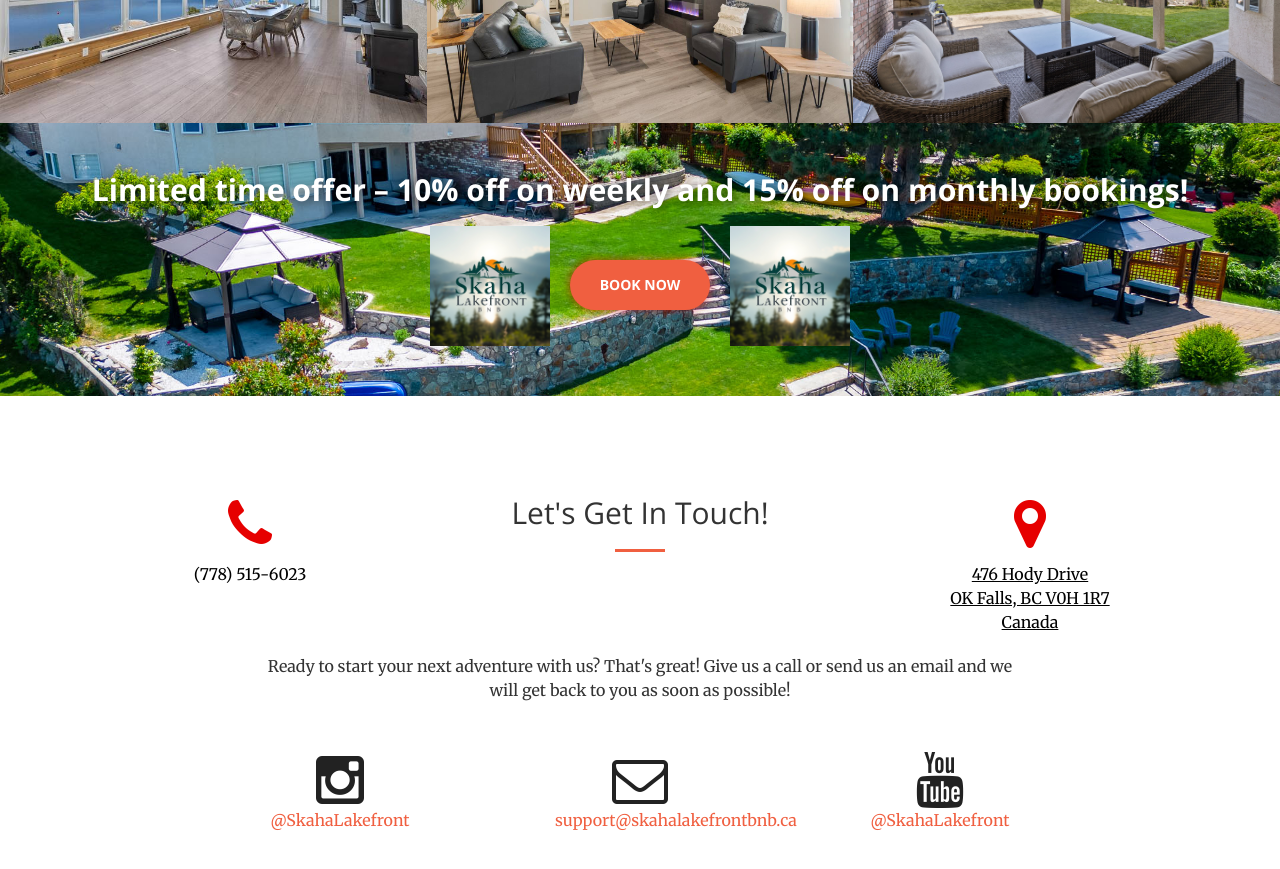
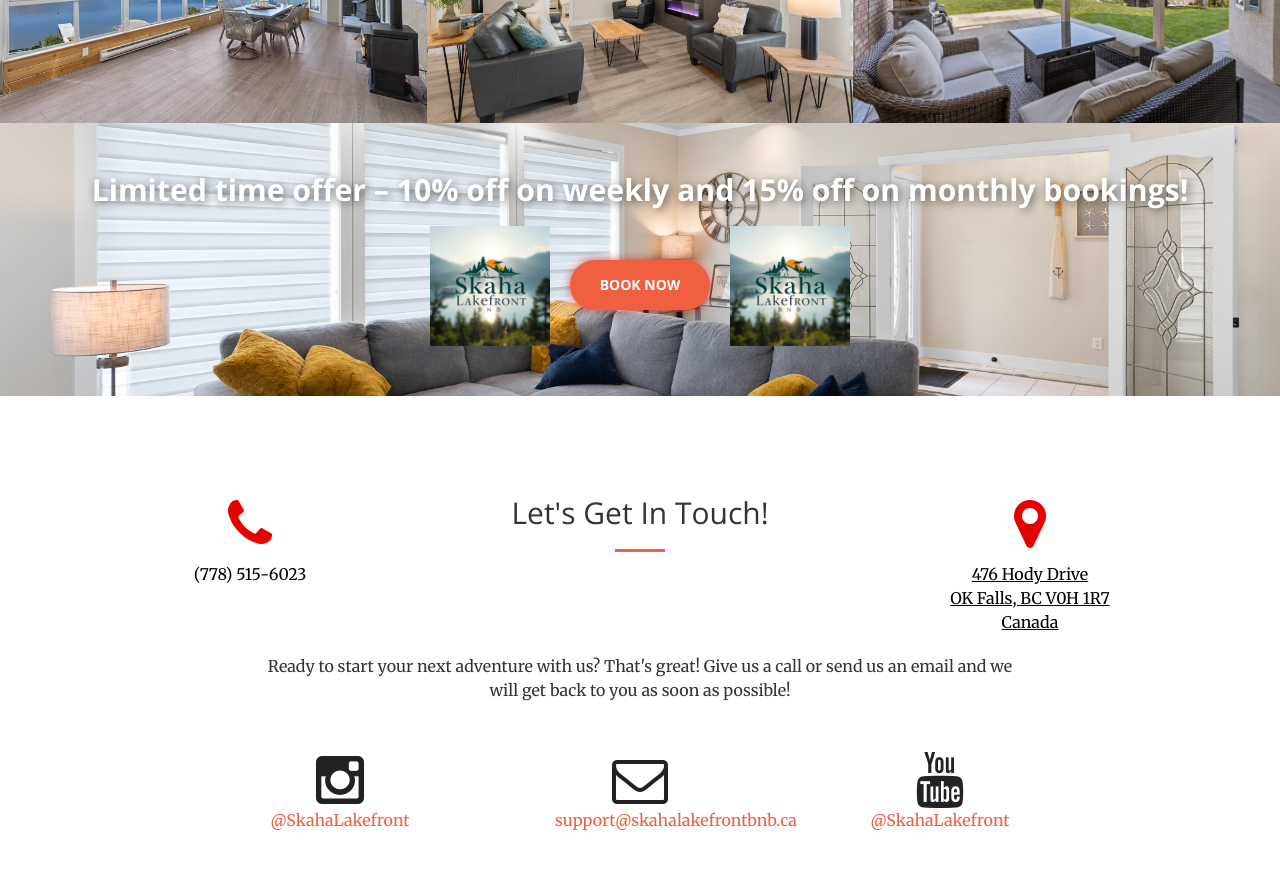
Before and after one commit to skahalake/bnb, a plain HTML site: page index.html in a window 1280 px wide. Shown: the part 3160-4029 px from the top of the page. Drawn offline with nearby package versions, Linux system fonts and the light colour scheme.

Commit message:
Update index.html

```diff
--- a/index.html
+++ b/index.html
@@ -341,7 +341,7 @@
   </script>
 
 
-  <aside style="background-image: url('/img/header2.jpg'); background-size: cover; background-position: center; padding: 50px 0;">
+  <aside style="background-image: url('/img/header.jpg'); background-size: cover; background-position: center; padding: 50px 0;">
   <div class="container text-center">
     <div class="call-to-action">
 
```
